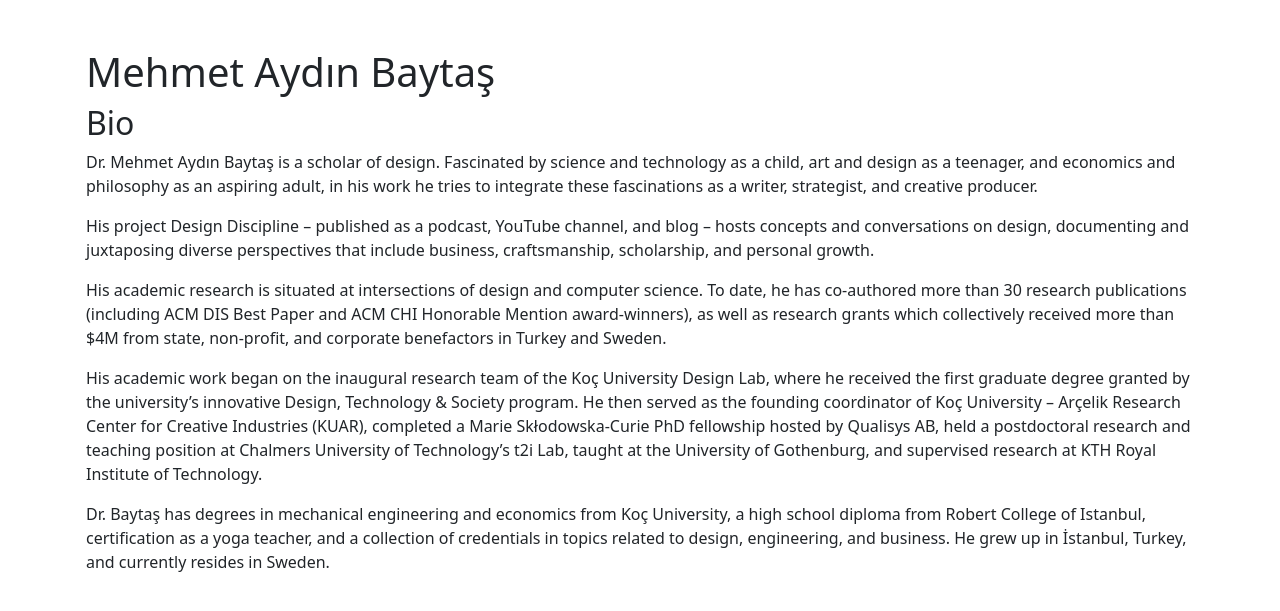
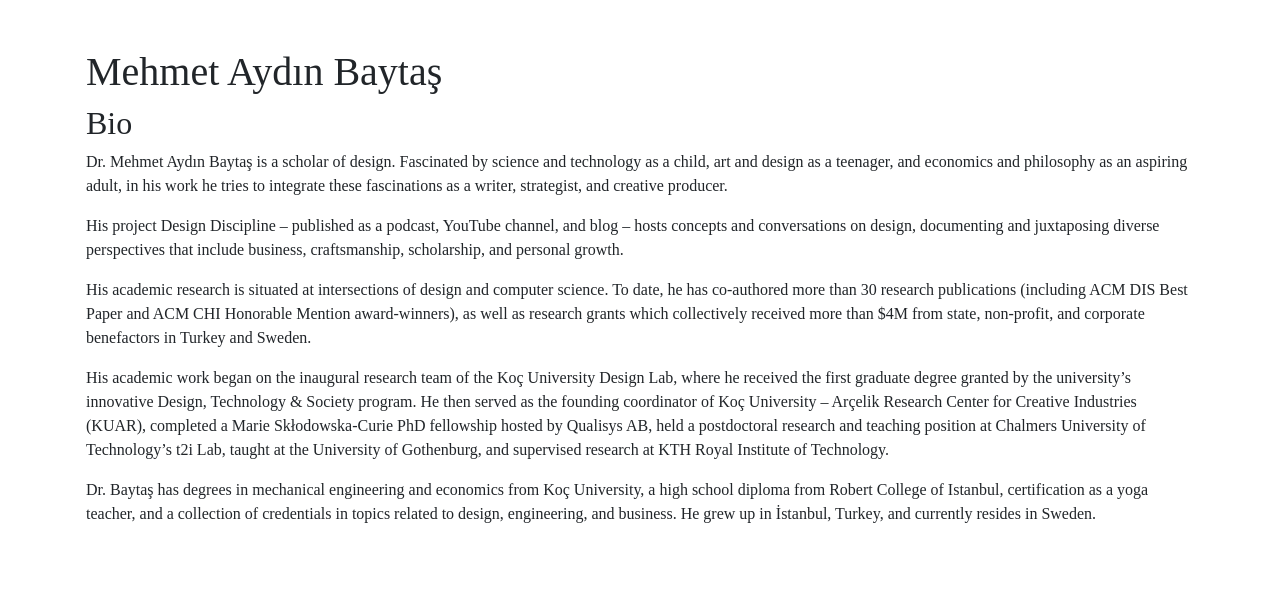
Before and after one commit to l77l77/mbaytas.github.io, a Jekyll site: the page built from README.md, in a window 1280 px wide. Shown: the top 611 px of the page. Built offline with Jekyll 4.4.1, drawn with Linux system fonts in a browser that asks for light colours; some web fonts are replaced; our own code applies the rules of GitHub Pages for plain Markdown files; comment, search, counter and statistics services are not loaded.

Commit message:
Update default.html

```diff
--- a/_layouts/default.html
+++ b/_layouts/default.html
@@ -13,6 +13,19 @@
 
     <!-- Bootstrap -->
     <link href="https://cdn.jsdelivr.net/npm/bootstrap@5.0.0-beta2/dist/css/bootstrap.min.css" rel="stylesheet" integrity="sha384-BmbxuPwQa2lc/FVzBcNJ7UAyJxM6wuqIj61tLrc4wSX0szH/Ev+nYRRuWlolflfl" crossorigin="anonymous">
+
+    <!-- Adobe Fonts -->
+    <link rel="stylesheet" href="https://use.typekit.net/egm0lqu.css">
+
+    <style>
+      body {
+        font-family: serif;
+      }
+      h1, h2, h3, h4 {
+        font-family: "Neue Haas Grotesk Display"
+      }
+
+    </style>
 
   </head>
   <body>
```
